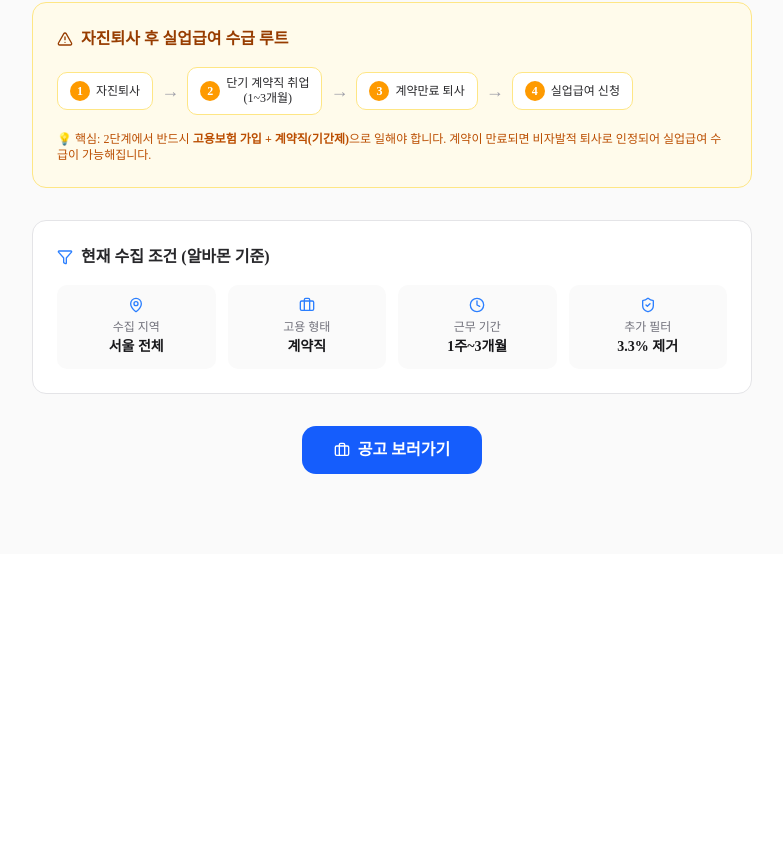
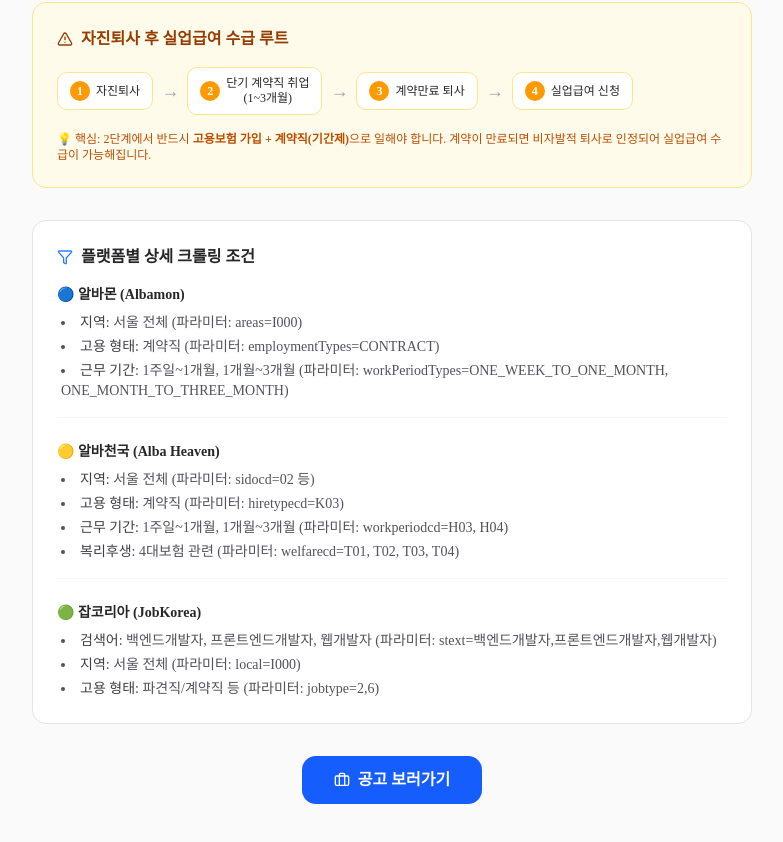
Before and after one commit to pyoja/bridge-jobs, a Next.js app: page /about in a window 1280 px wide. Shown: the part 688-1530 px from the top of the page, without its empty margins (248-1031 px from the left). Before the commit the page ends 1242 px from the top, so only its background shows below. Built offline with nearby package versions, Linux system fonts and the light colour scheme.

Commit message:
feat: 크롤링 조건 표시

```diff
--- a/src/app/about/page.tsx
+++ b/src/app/about/page.tsx
@@ -123,25 +123,43 @@
           </p>
         </div>
 
-        {/* 수집 조건 */}
-        <div className="bg-white dark:bg-zinc-900 border border-zinc-200 dark:border-zinc-800 rounded-xl p-6">
+        {/* 수집 조건 (상세) */}
+        <div className="bg-white dark:bg-zinc-900 border border-zinc-200 dark:border-zinc-800 rounded-xl p-6 mt-8">
           <h2 className="font-bold text-zinc-800 dark:text-zinc-200 mb-4 flex items-center gap-2">
             <Filter className="w-4 h-4 text-blue-500" />
-            현재 수집 조건 (알바몬 기준)
+            플랫폼별 상세 크롤링 조건
           </h2>
-          <div className="grid grid-cols-2 sm:grid-cols-4 gap-3">
-            {[
-              { icon: MapPin, label: "수집 지역", value: "서울 전체" },
-              { icon: Briefcase, label: "고용 형태", value: "계약직" },
-              { icon: Clock, label: "근무 기간", value: "1주~3개월" },
-              { icon: ShieldCheck, label: "추가 필터", value: "3.3% 제거" },
-            ].map(({ icon: Icon, label, value }) => (
-              <div key={label} className="bg-zinc-50 dark:bg-zinc-950 rounded-lg p-3 text-center">
-                <Icon className="w-4 h-4 text-blue-500 mx-auto mb-1.5" />
-                <div className="text-xs text-zinc-500 mb-0.5">{label}</div>
-                <div className="text-sm font-bold text-zinc-900 dark:text-zinc-100">{value}</div>
-              </div>
-            ))}
+          <div className="space-y-6">
+            {/* 알바몬 */}
+            <div className="border-b border-zinc-100 dark:border-zinc-800 pb-4">
+              <h3 className="font-semibold text-zinc-800 dark:text-zinc-200 mb-2 text-sm">🔵 알바몬 (Albamon)</h3>
+              <ul className="list-disc list-inside text-sm text-zinc-600 dark:text-zinc-400 space-y-1 ml-1">
+                <li><span className="font-medium text-zinc-700 dark:text-zinc-300">지역:</span> 서울 전체 (파라미터: areas=I000)</li>
+                <li><span className="font-medium text-zinc-700 dark:text-zinc-300">고용 형태:</span> 계약직 (파라미터: employmentTypes=CONTRACT)</li>
+                <li><span className="font-medium text-zinc-700 dark:text-zinc-300">근무 기간:</span> 1주일~1개월, 1개월~3개월 (파라미터: workPeriodTypes=ONE_WEEK_TO_ONE_MONTH, ONE_MONTH_TO_THREE_MONTH)</li>
+              </ul>
+            </div>
+
+            {/* 알바천국 */}
+            <div className="border-b border-zinc-100 dark:border-zinc-800 pb-4">
+              <h3 className="font-semibold text-zinc-800 dark:text-zinc-200 mb-2 text-sm">🟡 알바천국 (Alba Heaven)</h3>
+              <ul className="list-disc list-inside text-sm text-zinc-600 dark:text-zinc-400 space-y-1 ml-1">
+                <li><span className="font-medium text-zinc-700 dark:text-zinc-300">지역:</span> 서울 전체 (파라미터: sidocd=02 등)</li>
+                <li><span className="font-medium text-zinc-700 dark:text-zinc-300">고용 형태:</span> 계약직 (파라미터: hiretypecd=K03)</li>
+                <li><span className="font-medium text-zinc-700 dark:text-zinc-300">근무 기간:</span> 1주일~1개월, 1개월~3개월 (파라미터: workperiodcd=H03, H04)</li>
+                <li><span className="font-medium text-zinc-700 dark:text-zinc-300">복리후생:</span> 4대보험 관련 (파라미터: welfarecd=T01, T02, T03, T04)</li>
+              </ul>
+            </div>
+
+            {/* 잡코리아 */}
+            <div>
+              <h3 className="font-semibold text-zinc-800 dark:text-zinc-200 mb-2 text-sm">🟢 잡코리아 (JobKorea)</h3>
+              <ul className="list-disc list-inside text-sm text-zinc-600 dark:text-zinc-400 space-y-1 ml-1">
+                <li><span className="font-medium text-zinc-700 dark:text-zinc-300">검색어:</span> 백엔드개발자, 프론트엔드개발자, 웹개발자 (파라미터: stext=백엔드개발자,프론트엔드개발자,웹개발자)</li>
+                <li><span className="font-medium text-zinc-700 dark:text-zinc-300">지역:</span> 서울 전체 (파라미터: local=I000)</li>
+                <li><span className="font-medium text-zinc-700 dark:text-zinc-300">고용 형태:</span> 파견직/계약직 등 (파라미터: jobtype=2,6)</li>
+              </ul>
+            </div>
           </div>
         </div>
 
```
